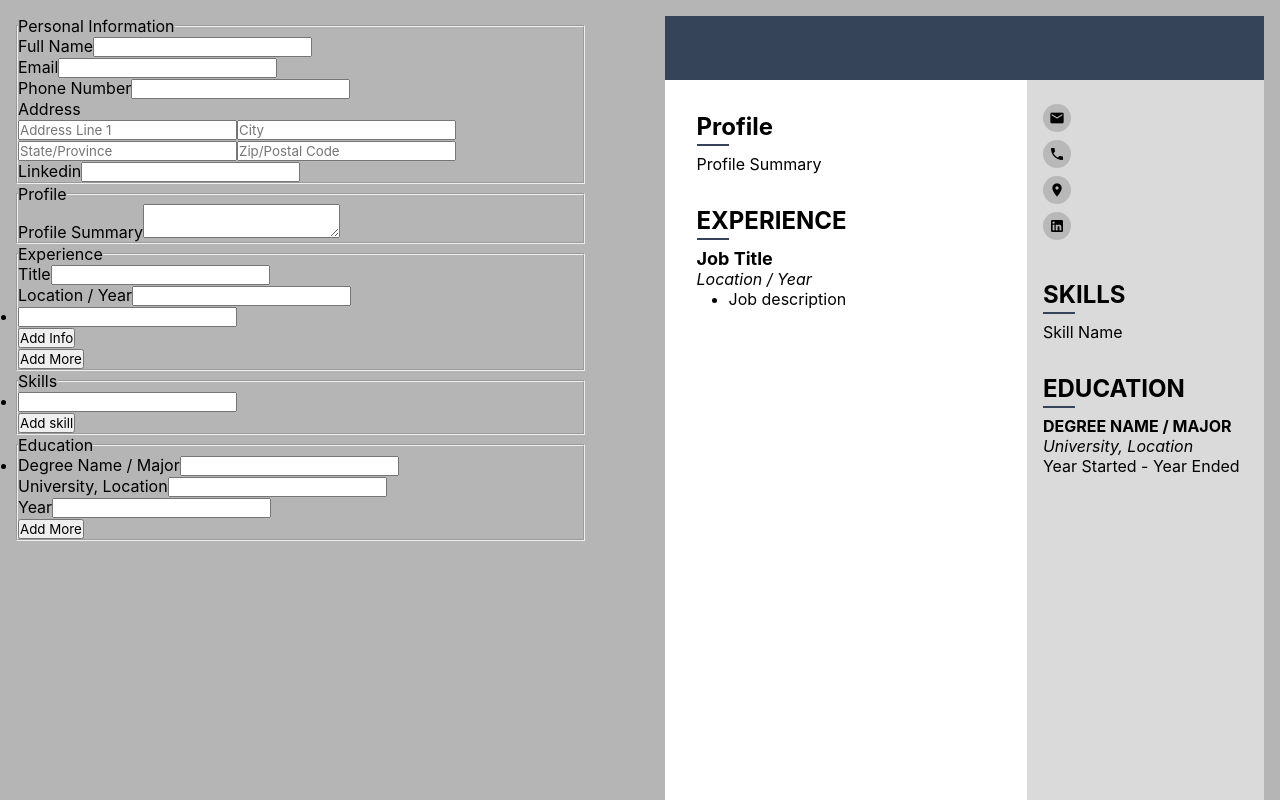
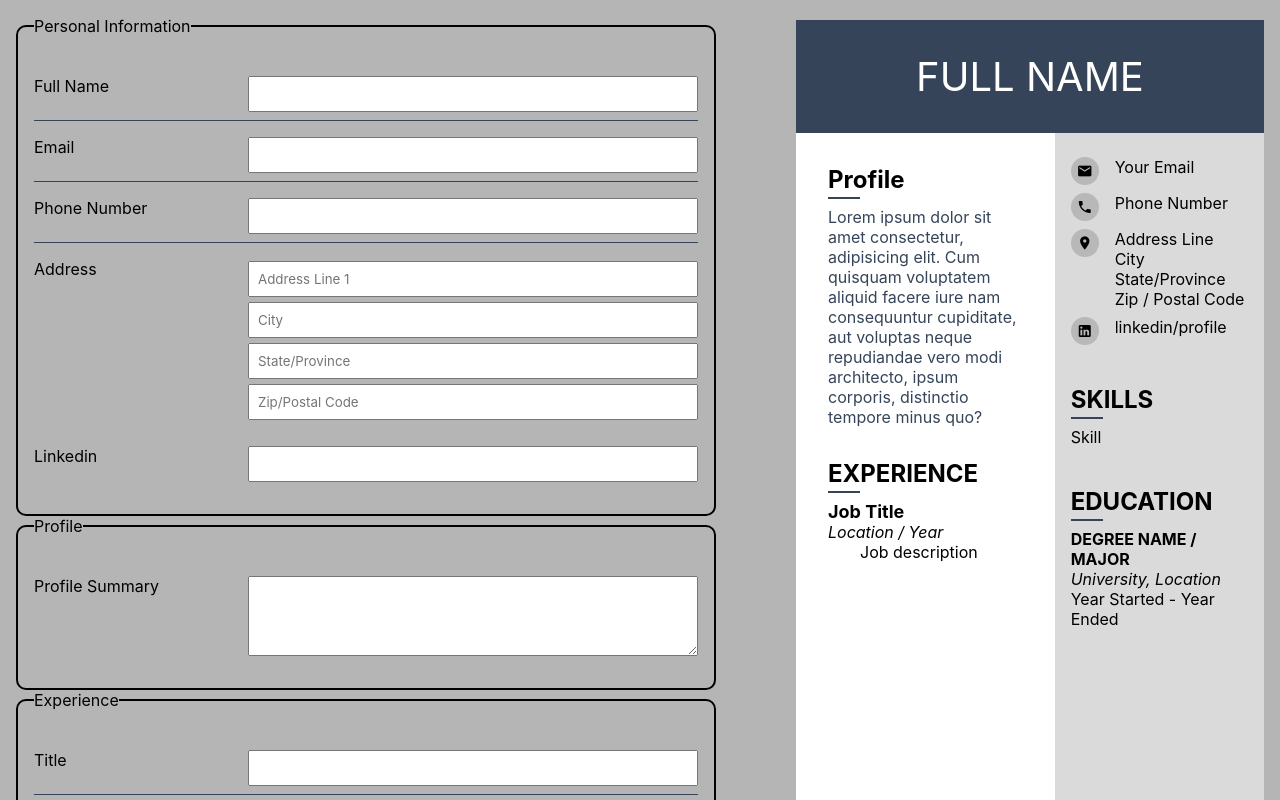
Before and after one commit to ben-cornico/project-cv-maker, a React (Create React App) app in the folder client/: page / in a window 1280 px wide. Shown: the top 800 px of the page. Built offline with nearby package versions, Linux system fonts and the light colour scheme.

Commit message:
UPDATE design

```diff
--- a/client/src/App.css
+++ b/client/src/App.css
@@ -2,4 +2,5 @@
     display: flex;
     gap: 5rem;
     margin: 1rem;
+    justify-content: space-evenly;
 }
--- a/client/src/components/Form/ExperienceForm.js
+++ b/client/src/components/Form/ExperienceForm.js
@@ -4,7 +4,7 @@ export class ExperienceForm extends Component {
         super();
 
         this.state = {
-            jobInfo: [<li><input type='text' id="info" name="info" data-key='0' onChange={props.onInfoChange}/></li>]
+            jobInfo: [<li className='info-list-item'><input type='text' id="info" name="info" data-key='0' onChange={props.onInfoChange}/></li>]
         }
         console.log(props)
 
@@ -14,7 +14,7 @@ export class ExperienceForm extends Component {
     addInfo = (e) => {
         e.preventDefault();
         this.setState({
-            jobInfo: [...this.state.jobInfo, <li><input type='text' id="info" name="info" data-key={this.state.jobInfo.length} onChange={this.props.onInfoChange} /></li>]
+            jobInfo: [...this.state.jobInfo, <li className='info-list-item'><input type='text' id="info" name="info" data-key={this.state.jobInfo.length} onChange={this.props.onInfoChange} /></li>]
         })
         this.props.addInfo(e)
     }
@@ -32,11 +32,14 @@ export class ExperienceForm extends Component {
                 <input type="text" name="locationYear" id="locationYear" onChange={this.props.onChange}/>
             </div>
 
-            <div className="exp-info">
-                <ul>
-                    {this.state.jobInfo}
-                </ul>
-                <button className='btn-add' onClick={this.addInfo} >Add Info</button>
+            <div className="exp-info-list">
+                <label>Info</label>
+                <div className="list">
+                    <ul>
+                        {this.state.jobInfo}
+                    </ul>
+                    <button className='btn-list-add' onClick={this.addInfo} ><span className='mdi mdi-plus'></span></button>
+                </div>
             </div>
         </div>
     )
--- a/client/src/components/Form/PersonalInfo.js
+++ b/client/src/components/Form/PersonalInfo.js
@@ -24,7 +24,7 @@ export class PersonalInfo extends Component {
 
             <div className="form-address">
                 <label htmlFor="address">Address</label>
-                <div className="input-group">
+                <div className="input-group-address">
                     <input type="text" id="address" name='addressLine1' placeholder='Address Line 1' onChange={this.props.addressChange}/>
                     <input type="text" id="city" placeholder='City' name='city' onChange={this.props.addressChange}/>
                     <input type="text" placeholder='State/Province' name='stateProvince' onChange={this.props.addressChange}/>
--- a/client/src/components/Form/Skills.js
+++ b/client/src/components/Form/Skills.js
@@ -19,8 +19,10 @@ export class Skills extends Component {
     }
   render() {
     return (
-      <fieldset>
+      <fieldset className='fieldset-skills'>
         <legend>Skills</legend>
+        <label>Skill list</label>
+        <div className="skill-list">
           <ul>
               {this.state.skills.map(skillInput => {
                 return(
@@ -28,7 +30,9 @@ export class Skills extends Component {
                 )
               })}
           </ul>
-            <button className="btn-add-skill" onClick={this.addSkill}>Add skill</button>
+          <button className="btn-list-add" onClick={this.addSkill}><span class="mdi mdi-plus"></span></button>
+        </div>
+
       </fieldset>
     )
   }
--- a/client/src/components/Output/Header.js
+++ b/client/src/components/Output/Header.js
@@ -8,7 +8,7 @@ export class Header extends Component {
 
   render() {
     return (
-      <div className='cv-header'>{this.props.name}</div>
+      <div className='cv-header'>{this.props.name ? this.props.name : 'FULL NAME'}</div>
     )
   }
 }
--- a/client/src/components/Output/Info.js
+++ b/client/src/components/Output/Info.js
@@ -11,44 +11,44 @@ export class Info extends Component {
     return (
       <div className='info'>
 
-        <p className="info-email">
+        <p className="info-mdi email">
           <span className="mdi mdi-email"></span>
           <div>
-            {this.props.data.email}
+            {this.props.data.email ? this.props.data.email : 'Your Email'}
           </div>
 
         </p>
-        <p className="info-phone">
+        <p className="info-mdi phone">
           <span className="mdi mdi-phone"></span>
           <div>
-            {this.props.data.pNumber}
+            {this.props.data.pNumber ? this.props.data.pNumber : 'Phone Number'}
           </div>
 
         </p>
-        <p className="info-address">
+        <p className="info-mdi address">
           <span class="mdi mdi-map-marker"></span>
           <div className='div-address'>
             <p className="addressline">
-              {this.props.data.address.addressLine1}
+              {this.props.data.address.addressLine1 ? this.props.data.address.addressLine1 : 'Address Line'}
             </p>
 
             <p className="address-city">
-              {this.props.data.address.city}
+              {this.props.data.address.city ? this.props.data.address.city : 'City'}
             </p>
             <p className="address-state-province">
-              {this.props.data.address.stateProvince}
+              {this.props.data.address.stateProvince ? this.props.data.address.stateProvince : "State/Province"}
             </p>
             <p className="address-zip-postal">
-              {this.props.data.address.zipPostal.toUpperCase()}
+              {this.props.data.address.zipPostal.toUpperCase() ? this.props.data.address.zipPostal.toUpperCase() : 'Zip / Postal Code'}
             </p>
 
           </div>
 
         </p>
-        <p className="info-linkedin">
+        <p className="info-mdi linkedin">
           <span class="mdi mdi-linkedin"></span>
           <div>
-            {this.props.data.linkedin}
+            {this.props.data.linkedin ? this.props.data.linkedin : 'linkedin/profile'}
           </div>
         </p>
       </div>
--- a/client/src/components/Output/Layout.js
+++ b/client/src/components/Output/Layout.js
@@ -13,7 +13,7 @@ export class Layout extends Component {
   }
   render() {
     return (
-      <form className='cv-layout' onSubmit={this.test} >
+      <div className='cv-layout'>
         <Header name={this.props.data.info.name}/>
 
         <div className="cv-body">
@@ -22,7 +22,7 @@ export class Layout extends Component {
         </div>
 
 
-      </form>
+      </div>
     )
   }
 }
--- a/client/src/components/Output/Profile.js
+++ b/client/src/components/Output/Profile.js
@@ -1,4 +1,5 @@
 import React, { Component } from 'react';
+import Temp from './Temp';
 
 export class Profile extends Component {
   render() {
@@ -7,7 +8,7 @@ export class Profile extends Component {
         <h2 className='component-title'>Profile</h2>
         <div className="profile">
           <p className="profile">
-            {this.props.data ? this.props.data : 'Profile Summary'}
+            {this.props.data ? this.props.data : <Temp />}
           </p>
         </div>
       </div>
--- a/client/src/components/Output/Skills.js
+++ b/client/src/components/Output/Skills.js
@@ -1,4 +1,5 @@
 import React, { Component } from 'react';
+import Temp from './Temp';
 
 export class Skills extends Component {
   constructor(props) {
@@ -12,7 +13,7 @@ export class Skills extends Component {
         <ul className="skill-list">
           {this.props.skills.map((skill) => {
             return (
-              <li>{skill ? skill : 'Skill Name'}</li>
+              <li>{skill ? skill : 'Skill'}</li>
             )
           })}
         </ul>
--- /dev/null
+++ b/client/src/components/Output/Temp.js
@@ -0,0 +1,11 @@
+import React, { Component } from 'react'
+
+export class Temp extends Component {
+  render() {
+    return (
+      <div className='temp'>Lorem ipsum dolor sit amet consectetur, adipisicing elit. Cum quisquam voluptatem aliquid facere iure nam consequuntur cupiditate, aut voluptas neque repudiandae vero modi architecto, ipsum corporis, distinctio tempore minus quo?</div>
+    )
+  }
+}
+
+export default Temp
--- a/client/src/components/components.css
+++ b/client/src/components/components.css
@@ -1,3 +1,37 @@
+.btn-list-add {
+    border: none;
+    font-size: large;
+    display: flex;
+    height: 1.5rem;
+    width: 1.5rem;
+    justify-content: center;
+    align-items: center;
+    margin: 0.5rem 0;
+    cursor: pointer;
+    transition: 0.3s ease;
+}
+
+.btn-list-add:hover {
+    font-size: large;
+    transform: rotate(360deg) scale(1.2);
+    transition: 0.3s ease;
+   box-shadow: 2px 2px 5px #888888;
+}
+
+.btn-add {
+    padding: 0.5rem 0.75rem;
+    background-color: #354458;
+    outline: none;
+    border: none;
+    color: #ffffff;
+    cursor: pointer;
+}
+
+.btn-add:hover {
+    background-color: #42556e;
+    transition: 0.3s ease;
+}
+
 .component-title::after {
     content: "";
     display: block;
@@ -66,6 +100,8 @@ ul.exp-info > li {
     height: 74rem;
     background-color: #ffffff;
     overflow: hidden;
+    position: sticky;
+    top: 20px;
 }
 
 .cv-body {
@@ -78,6 +114,7 @@ ul.exp-info > li {
 
 ul.skill-list > li {
     list-style-type: none;
+    margin: 0.5rem 0;
 }
 
 
@@ -107,7 +144,7 @@ ul.skill-list > li {
 }
 
 /* ICONS ============================= */
-.mdi {
+.info-mdi > span {
     display: flex;
     justify-content: center;
     align-items: center;
@@ -136,4 +173,64 @@ ul.skill-list > li {
 }
 
 
-/* FORM ============================= */
+
+.temp {
+    color: #354458;
+}
+
+
+/* FORM --------------------------------------------------------- */
+fieldset {
+    padding: 1rem;
+    width: 700px;
+    border: 2px solid;
+    border-radius: 10px;
+}
+li {
+    list-style-type: none;
+}
+
+.form-group, .form-address{
+    display: flex;
+    justify-content: space-between;
+    padding: 0.5rem 0;
+}
+
+.input-group-address {
+    display: flex;
+    flex-direction: column;
+}
+
+.input-group-address > * {
+    margin: 0.15rem 0;
+}
+
+input, textarea {
+    width: 450px;
+    padding: 0.5rem;
+}
+
+textarea {
+    height: 6em;
+}
+
+.fieldset-skills, .exp-info-list {
+    display: flex;
+    justify-content: space-between;
+}
+
+fieldset > * {
+    margin: 0.5rem 0;
+}
+
+.form-group:not(:last-child) {
+    border-bottom: 1px solid #354458;
+}
+
+.exp-info-list  {
+    padding: 0.5rem 0;
+}
+
+.skill-list > ul > li {
+    margin: 0.5rem 0;
+}
```
Also changed, not shown: client/src/components/Output/Education.js (+0 -19 lines). Lines whose indentation alone changed are shown as unchanged.
